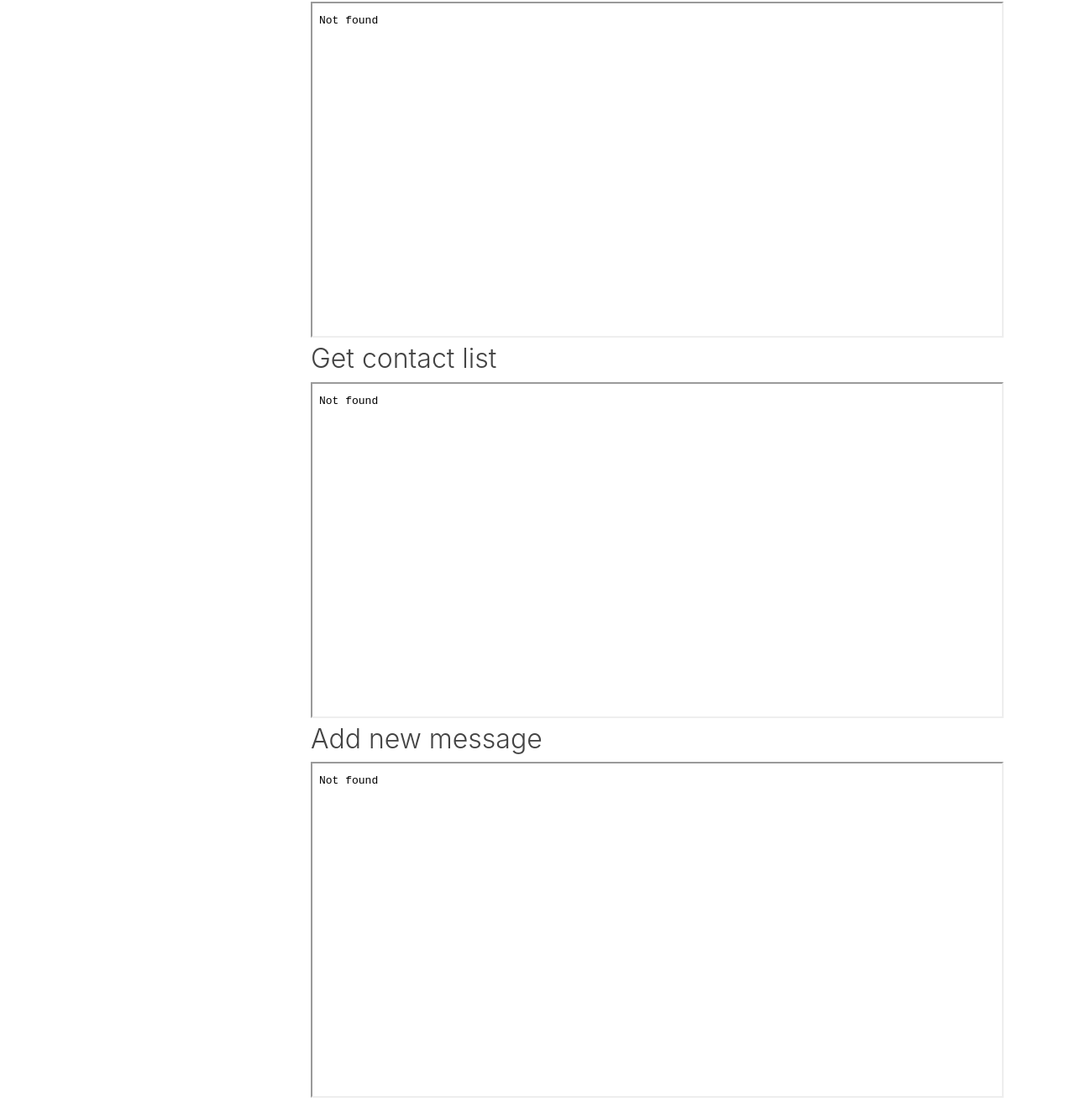
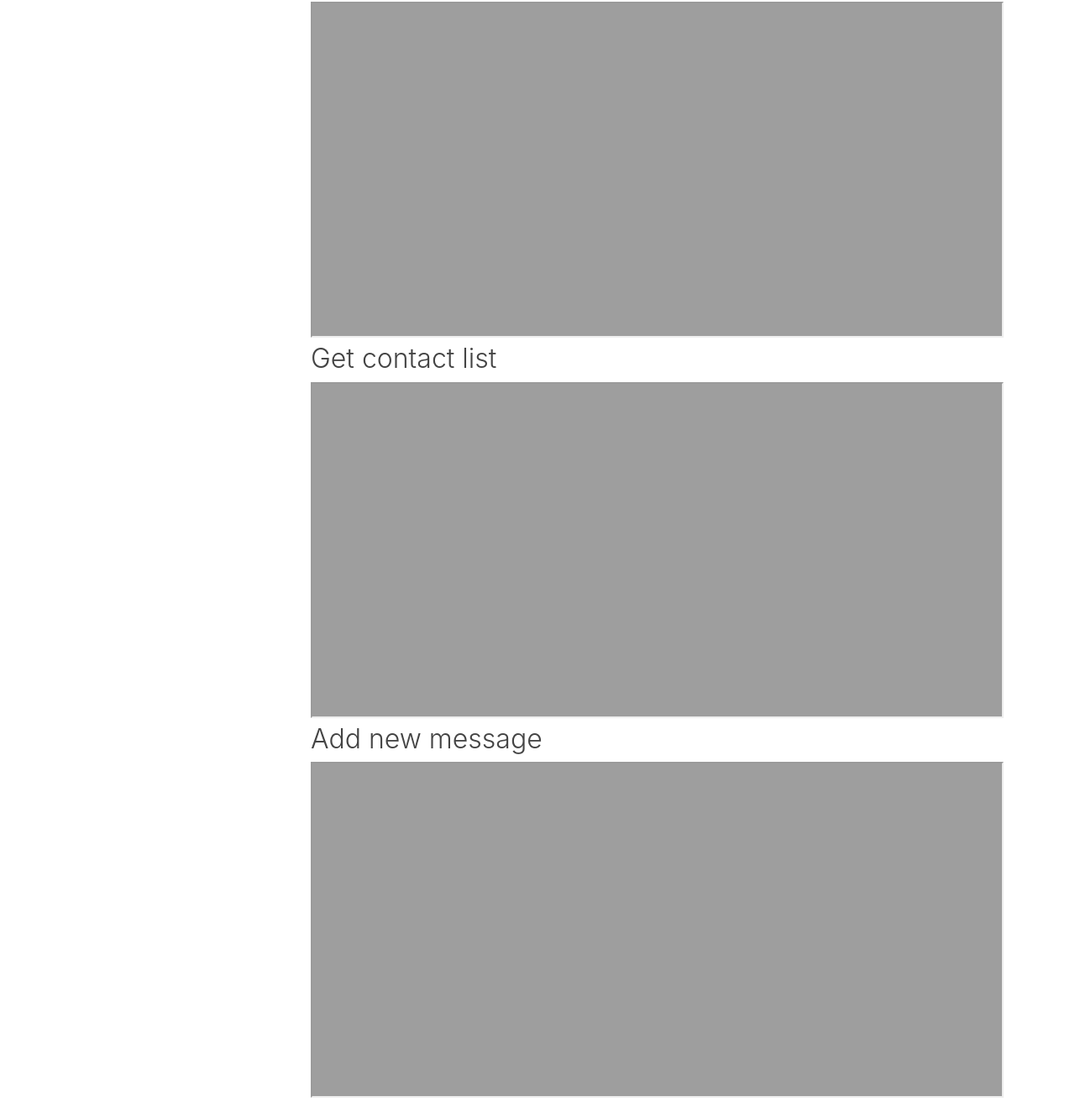
Before and after one commit to tqv1994/whatsapp-docs, a plain HTML site: page index.html in a window 1280 px wide. Shown: the part 695-2013 px from the top of the page at 84% size. Drawn offline with nearby package versions, Linux system fonts and the light colour scheme; the site is published under a folder, as on GitHub Pages, so addresses that start at the root find nothing.

Commit message:
Update index.html

```diff
--- a/index.html
+++ b/index.html
@@ -107,20 +107,20 @@
 <li>Download Whatsapp Marketing <a href="download/">here</a></li>
 <li>Installation guide video:
 <br />
-<iframe style="width: 100%; height: 400px" src="/videos/video1.mp4" allowfullscreen></iframe>
+<iframe style="width: 100%; height: 400px" src="./videos/video1.mp4" allowfullscreen></iframe>
 </li>
 </ul>
 <h2 id="change-account-password">Change account password</h2>
-<iframe style="width: 100%; height: 400px" src="/videos/video2.mp4" allowfullscreen></iframe>
+<iframe style="width: 100%; height: 400px" src="./videos/video2.mp4" allowfullscreen></iframe>
 
 <h2 id="get-contact-list">Get contact list</h2>
-<iframe style="width: 100%; height: 400px" src="/videos/video3.mp4" allowfullscreen></iframe>
+<iframe style="width: 100%; height: 400px" src="./videos/video3.mp4" allowfullscreen></iframe>
 
 <h2 id="add-new-message">Add new message</h2>
-<iframe style="width: 100%; height: 400px" src="/videos/video4.mp4" allowfullscreen></iframe>
+<iframe style="width: 100%; height: 400px" src="./videos/video4.mp4" allowfullscreen></iframe>
 
 <h2 id="send-message">Send message</h2>
-<iframe style="width: 100%; height: 400px" src="/videos/video5.mp4" allowfullscreen></iframe></div>
+<iframe style="width: 100%; height: 400px" src="./videos/video5.mp4" allowfullscreen></iframe></div>
             </div>
         </div>
 
```
